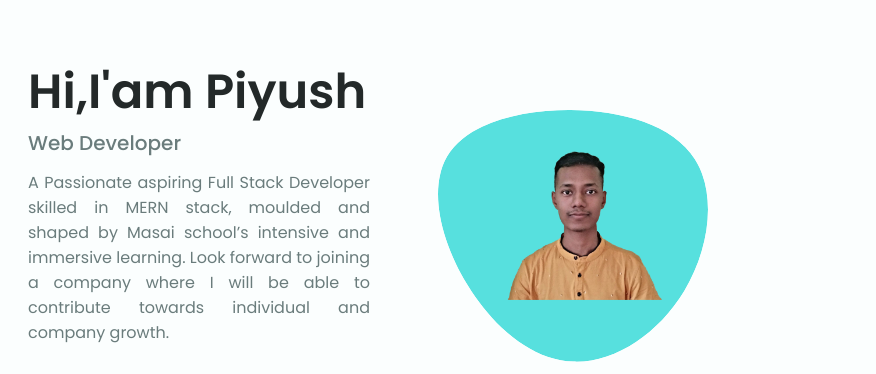
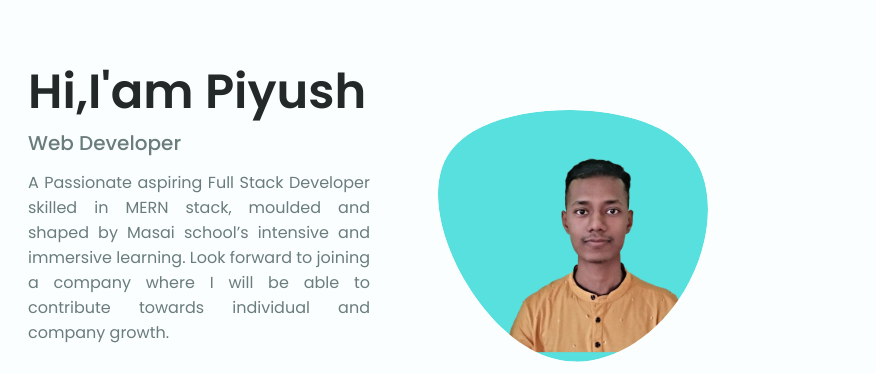
Before and after one commit to piyushdude25/Myportfolio-main, a plain HTML site: page index.html in a window 1280 px wide. Shown: the part 80-454 px from the top of the page, 280-1156 px from the left. Drawn offline with nearby package versions, Linux system fonts and the light colour scheme; a script that the page names is missing.

Commit message:
second commet

```diff
--- a/Assets/css/style.css
+++ b/Assets/css/style.css
@@ -324,7 +324,7 @@ img{
 }
 
 .home__blob-img{
-        width: 138px;
+        width: 180px;
 }
 
 .home__data{
--- a/index.html
+++ b/index.html
@@ -138,8 +138,8 @@
                   />
                   <image
                     class="home__blob-img"
-                    x="37"
-                    y="7"
+                    x="30"
+                    y="5"
                     xlink:href="../Assets\Imgages\Piyu_background_removed.png"
                   />
                 </g>
```
